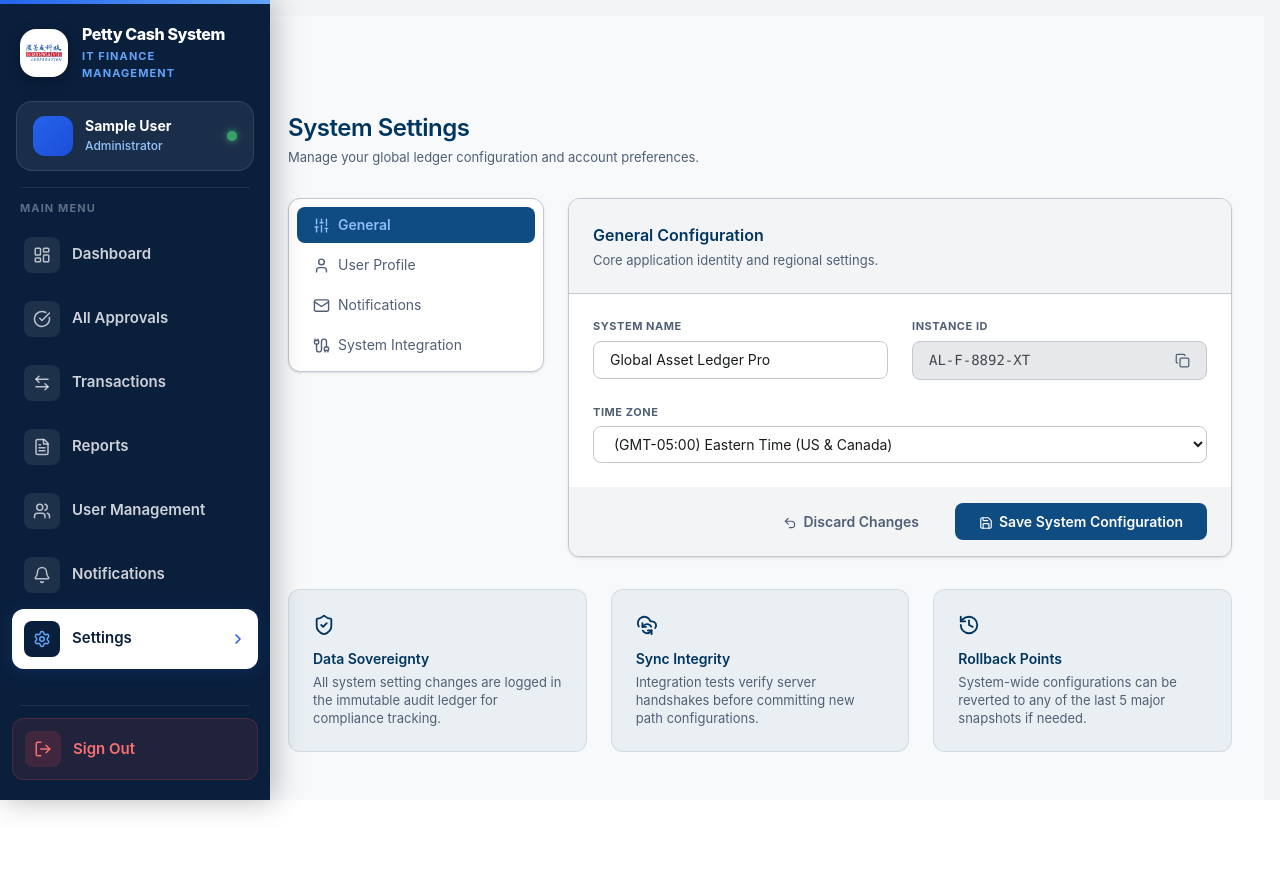
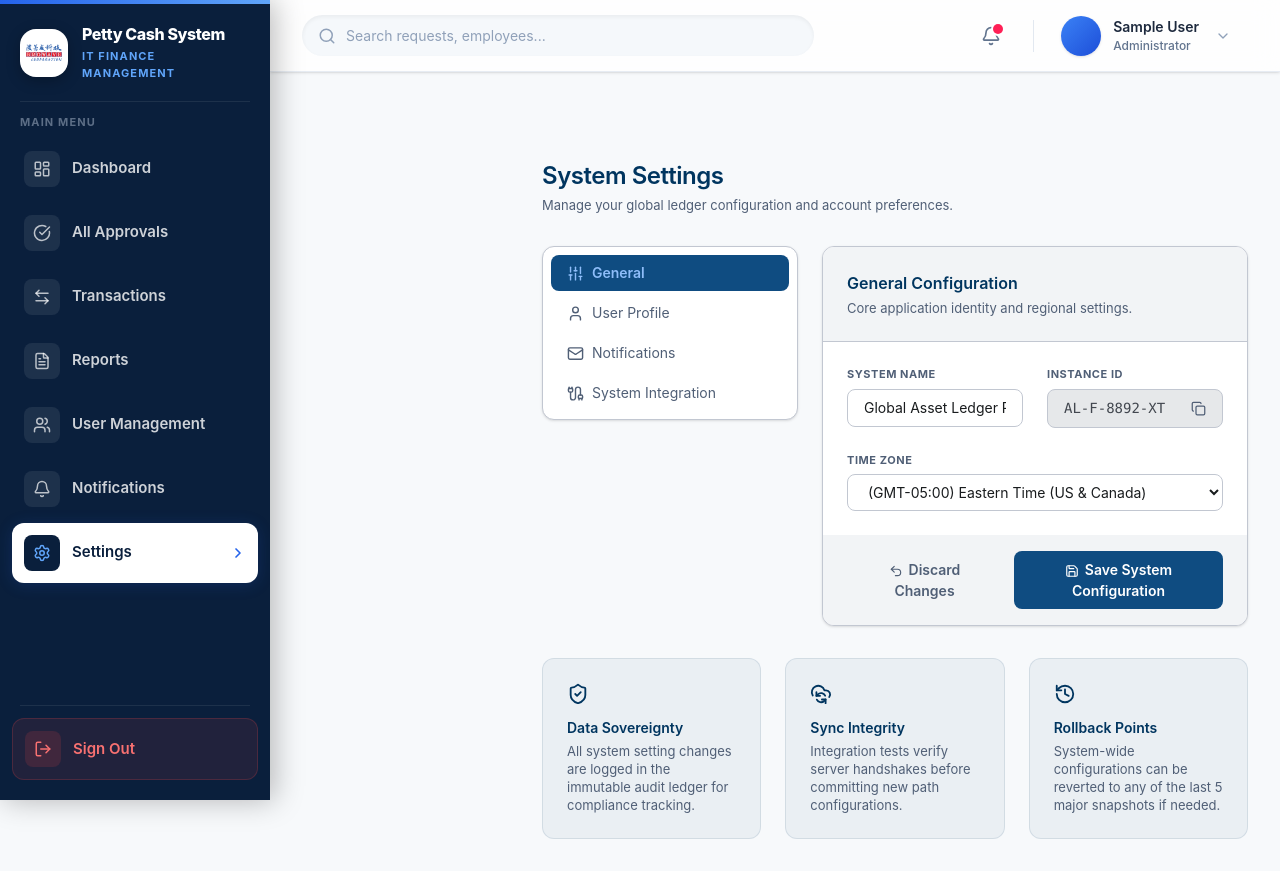
Before and after one commit to arnelgwencompany-boop/FinanceSystem, a React (Vite) app in the folder client/: page /settings in a window 1280 px wide. Before the commit the page ends 800 px from the top, so only its background shows below. Built offline with nearby package versions, Linux system fonts and the light colour scheme; sample sign-in values are in the browser's storage.

Commit message:
done maing the deader and sidebar dynamically

```diff
--- a/client/src/components/layout/MainLayout.tsx
+++ b/client/src/components/layout/MainLayout.tsx
@@ -1,18 +1,17 @@
 import { Outlet } from "react-router-dom";
 import Sidebar from "../shared/Sidebar";
-// import Header from "../shared/Header";
+import Header from "../shared/Header";
 
 export default function MainLayout() {
   return (
-    <div className="flex h-screen">
+    <div className="min-h-screen bg-[#f7f9fb]">
       <Sidebar />
+      <Header />
 
-      <div className="flex-1 flex flex-col">
-        {/* <Header /> */}
-        <main className="p-4 overflow-auto">
-          <Outlet />
-        </main>
-      </div>
+      {/* Offset for fixed sidebar (270px) and fixed header (64px) */}
+      <main className="ml-[270px] pt-16">
+        <Outlet />
+      </main>
     </div>
   );
 }
--- a/client/src/components/shared/Header.tsx
+++ b/client/src/components/shared/Header.tsx
@@ -1,54 +1,192 @@
-import { Search, HelpCircle, Bell, User } from "lucide-react";
+import { useState, useRef, useEffect } from "react";
+import { useNavigate } from "react-router-dom";
+import {
+  Bell, Search, ChevronDown, Building2, Mail,
+  IdCard, Shield,
+} from "lucide-react";
+
+// ─── Types ────────────────────────────────────────────────────────────────────
+type Role = "admin" | "supervisor" | "director" | "finance" | "employee";
+
+interface CurrentUser {
+  name: string;
+  role: Role;
+  initials: string;
+  email?: string;
+  department?: string;
+  employeeId?: string;
+}
+
+const ROLE_LABELS: Record<Role, string> = {
+  admin:      "Administrator",
+  supervisor: "Supervisor",
+  director:   "Director",
+  finance:    "Finance Officer",
+  employee:   "Employee",
+};
+
+const ROLE_AVATAR_COLOR: Record<Role, string> = {
+  admin:      "linear-gradient(135deg, #3b82f6, #1d4ed8)",
+  supervisor: "linear-gradient(135deg, #8b5cf6, #6d28d9)",
+  director:   "linear-gradient(135deg, #06b6d4, #0e7490)",
+  finance:    "linear-gradient(135deg, #10b981, #047857)",
+  employee:   "linear-gradient(135deg, #f59e0b, #b45309)",
+};
+
+function getCurrentUser(): CurrentUser {
+  try {
+    const raw = localStorage.getItem("user");
+    if (!raw) return { name: "Guest", role: "employee", initials: "G" };
+    return JSON.parse(raw) as CurrentUser;
+  } catch {
+    return { name: "Guest", role: "employee", initials: "G" };
+  }
+}
 
 export default function Header() {
+  const navigate = useNavigate();
+  const user = getCurrentUser();
+  const { name, role, initials, email, department, employeeId } = user;
+
+  const [menuOpen, setMenuOpen] = useState(false);
+  const menuRef = useRef<HTMLDivElement>(null);
+
+  // Close dropdown on outside click
+  useEffect(() => {
+    const handler = (e: MouseEvent) => {
+      if (menuRef.current && !menuRef.current.contains(e.target as Node)) {
+        setMenuOpen(false);
+      }
+    };
+    document.addEventListener("mousedown", handler);
+    return () => document.removeEventListener("mousedown", handler);
+  }, []);
+
+
   return (
-    <header className="fixed top-0 right-0 w-[calc(100%-240px)] h-16 bg-[#ffffff] border-b border-[#c2c7d1] flex justify-between items-center px-8 z-40">
-
-      {/* Left - Search Bar */}
-      <div className="flex items-center gap-4">
-        <div className="relative group">
-          <Search size={16} className="absolute left-3 top-1/2 -translate-y-1/2 text-[#727780]" />
+    <header className="fixed top-0 left-[270px] right-0 h-[72px] z-40 flex items-center justify-between px-8 bg-white/80 backdrop-blur-md border-b border-slate-200/80 shadow-sm transition-all">
+      {/* ── Left: search ─────────────────────────────────────────────────── */}
+      <div className="flex items-center gap-4 flex-1 max-w-lg">
+        <div className="relative w-full group">
+          <Search
+            size={18}
+            className="absolute left-4 top-1/2 -translate-y-1/2 text-slate-400 group-focus-within:text-[#00355f] transition-colors duration-300"
+          />
           <input
             type="text"
-            placeholder="Search..."
-            className="h-9 w-64 pl-10 pr-4 bg-[#ffffff] border border-[#c2c7d1] rounded-lg text-[13px] focus:ring-1 focus:ring-[#00355f] focus:border-[#00355f] outline-none transition-all"
+            placeholder="Search requests, employees..."
+            className="w-full pl-11 pr-4 py-2.5 bg-slate-100/70 border-transparent rounded-full text-[14px] text-slate-700 placeholder-slate-400 outline-none focus:border-[#00355f]/20 focus:bg-white focus:ring-4 focus:ring-[#00355f]/10 transition-all duration-300 shadow-inner"
           />
         </div>
       </div>
 
-      {/* Right - Actions & User Profile */}
-      <div className="flex items-center gap-6">
+      {/* ── Right: notifications + profile ──────────────────────────────── */}
+      <div className="flex items-center gap-5">
 
-        {/* Help & Notifications */}
-        <div className="flex items-center gap-2">
-          <button className="p-2 text-[#505f76] hover:text-[#00355f] transition-all duration-200">
-            <HelpCircle size={20} />
+        {/* Notification bell */}
+        <button
+          onClick={() => navigate("/notifications")}
+          className="relative w-11 h-11 rounded-full flex items-center justify-center text-slate-500 hover:bg-slate-100 hover:text-[#00355f] transition-all duration-200 active:scale-95"
+          aria-label="Notifications"
+        >
+          <Bell size={20} />
+          <span className="absolute top-2.5 right-2.5 w-2.5 h-2.5 rounded-full bg-rose-500 ring-2 ring-white" />
         </button>
-          <div className="relative">
-            <button className="p-2 text-[#505f76] hover:text-[#00355f] transition-all duration-200 relative">
-              <Bell size={20} />
-              {/* Notification Dot */}
-              <span className="absolute top-2 right-2 w-2 h-2 bg-[#ba1a1a] rounded-full border-2 border-white"></span>
+
+        {/* Divider */}
+        <div className="w-px h-8 bg-slate-200" />
+
+        {/* Profile dropdown trigger */}
+        <div className="relative" ref={menuRef}>
+          <button
+            onClick={() => setMenuOpen((v) => !v)}
+            className="flex items-center gap-3 p-1.5 pr-4 rounded-full hover:bg-slate-100 border border-transparent hover:border-slate-200 transition-all duration-200 active:scale-95"
+          >
+            <div
+              className="w-10 h-10 rounded-full flex items-center justify-center text-[14px] font-bold text-white flex-shrink-0 shadow-sm"
+              style={{ background: ROLE_AVATAR_COLOR[role] }}
+            >
+              {initials}
+            </div>
+            <div className="text-left hidden sm:block">
+              <p className="text-[14px] font-semibold text-slate-800 leading-none">{name}</p>
+              <p className="text-[12px] text-slate-500 font-medium leading-none mt-1.5">{ROLE_LABELS[role]}</p>
+            </div>
+            <ChevronDown
+              size={16}
+              className={`text-slate-400 ml-1 transition-transform duration-300 ${menuOpen ? "rotate-180" : ""}`}
+            />
           </button>
+
+          {/* ── Dropdown panel ───────────────────────────────────────────── */}
+          <div
+            className={`absolute right-0 top-[calc(100%+12px)] w-72 bg-white rounded-2xl shadow-[0_10px_40px_-10px_rgba(0,0,0,0.15)] border border-slate-100 overflow-hidden z-50 transform origin-top-right transition-all duration-200 ease-out ${
+              menuOpen ? "opacity-100 scale-100 translate-y-0 visible" : "opacity-0 scale-95 -translate-y-2 invisible"
+            }`}
+          >
+            {/* Header / Hero */}
+            <div className="px-6 py-5 bg-gradient-to-br from-[#00355f] to-[#0f4c81] relative overflow-hidden">
+              {/* Decorative background circle */}
+              <div className="absolute -right-6 -top-6 w-24 h-24 bg-white/10 rounded-full blur-xl pointer-events-none" />
+
+              <div className="flex items-center gap-4 relative z-10">
+                <div
+                  className="w-12 h-12 rounded-full flex items-center justify-center text-[16px] font-bold text-white flex-shrink-0 shadow-inner ring-2 ring-white/20"
+                  style={{ background: ROLE_AVATAR_COLOR[role] }}
+                >
+                  {initials}
+                </div>
+                <div className="min-w-0">
+                  <p className="text-[15px] font-bold text-white truncate leading-tight">{name}</p>
+                  <span className="inline-flex items-center gap-1.5 text-[11px] font-medium mt-1.5 px-2.5 py-1 rounded-full bg-white/15 text-blue-100 backdrop-blur-sm border border-white/10 shadow-sm">
+                    <Shield size={10} className="text-blue-200" /> {ROLE_LABELS[role]}
+                  </span>
+                </div>
               </div>
             </div>
 
-        {/* Divider */}
-        <div className="h-8 w-[1px] bg-[#c2c7d1] mx-2"></div>
-
-        {/* User Profile */}
-        <div className="flex items-center gap-2 cursor-pointer hover:bg-[#e0e3e5] p-1 rounded-lg transition-colors">
-          <div className="text-right hidden sm:block">
-            <p className="text-[13px] font-bold text-[#00355f]">Arnel Gwen</p>
-            <p className="text-[10px] text-[#505f76] font-bold uppercase tracking-wider">Administrator</p>
+            {/* Account details */}
+            {(department || email || employeeId) && (
+              <div className="px-3 py-3 space-y-1 border-b border-slate-100">
+                {department && (
+                  <div className="flex items-center gap-3 px-3 py-2 rounded-xl bg-transparent">
+                    <div className="w-8 h-8 rounded-full bg-blue-50/50 flex items-center justify-center flex-shrink-0 text-[#00355f]">
+                      <Building2 size={15} />
                     </div>
-
-          {/* User Icon Badge */}
-          <div className="w-10 h-10 rounded-full border border-[#c2c7d1] bg-[#f2f4f6] flex items-center justify-center text-[#505f76]">
-            <User size={20} />
+                    <div className="min-w-0">
+                      <p className="text-[10px] font-semibold uppercase tracking-wider text-slate-400 leading-none mb-1">Department</p>
+                      <p className="text-[13px] font-medium text-slate-700 truncate">{department}</p>
                     </div>
                   </div>
+                )}
+                {email && (
+                  <div className="flex items-center gap-3 px-3 py-2 rounded-xl bg-transparent">
+                    <div className="w-8 h-8 rounded-full bg-blue-50/50 flex items-center justify-center flex-shrink-0 text-[#00355f]">
+                      <Mail size={15} />
+                    </div>
+                    <div className="min-w-0">
+                      <p className="text-[10px] font-semibold uppercase tracking-wider text-slate-400 leading-none mb-1">Email</p>
+                      <p className="text-[13px] font-medium text-slate-700 truncate">{email}</p>
+                    </div>
+                  </div>
+                )}
+                {employeeId && (
+                  <div className="flex items-center gap-3 px-3 py-2 rounded-xl bg-transparent">
+                    <div className="w-8 h-8 rounded-full bg-blue-50/50 flex items-center justify-center flex-shrink-0 text-[#00355f]">
+                      <IdCard size={15} />
+                    </div>
+                    <div className="min-w-0">
+                      <p className="text-[10px] font-semibold uppercase tracking-wider text-slate-400 leading-none mb-1">Employee ID</p>
+                      <p className="text-[13px] font-medium font-mono text-slate-700 truncate">{employeeId}</p>
+                    </div>
+                  </div>
+                )}
+              </div>
+            )}
 
+            {/* Actions (Added handleLogout binding) */}
+          </div>
+        </div>
       </div>
     </header>
   );
--- a/client/src/components/shared/Sidebar.tsx
+++ b/client/src/components/shared/Sidebar.tsx
@@ -16,44 +16,37 @@ interface MenuItem {
   roles: Role[];
 }
 
-const ROLE_LABELS: Record<Role, string> = {
-  admin:      "Administrator",
-  supervisor: "Supervisor",
-  director:   "Director",
-  finance:    "Finance Officer",
-  employee:   "Employee",
-};
-
-const ROLE_AVATAR_COLOR: Record<Role, string> = {
-  admin:      "linear-gradient(135deg,#2563eb,#1d4ed8)",
-  supervisor: "linear-gradient(135deg,#7c3aed,#6d28d9)",
-  director:   "linear-gradient(135deg,#0891b2,#0e7490)",
-  finance:    "linear-gradient(135deg,#059669,#047857)",
-  employee:   "linear-gradient(135deg,#d97706,#b45309)",
-};
+interface CurrentUser {
+  name: string;
+  role: Role;
+  initials: string;
+  email?: string;
+  department?: string;
+  employeeId?: string;
+}
 
 const ALL_MENU_ITEMS: MenuItem[] = [
-  { name: "Dashboard",        path: "/dashboard",          icon: LayoutDashboard, roles: ["admin",] },
-  { name: "Submit Request",   path: "/request",            icon: FilePlus,        roles: ["employee"] },
-  { name: "My Approvals",     path: "/supervisor-approval",icon: CheckCircle,     roles: ["supervisor"] },
-  { name: "My Approvals",     path: "/director-approval",  icon: CheckCircle,     roles: ["director"] },
-  { name: "Finance Page",     path: "/finance-page",       icon: CheckCircle,     roles: ["finance"] },
-  { name: "All Approvals",    path: "/approvals",          icon: CheckCircle,     roles: ["admin"] },
-  { name: "Transactions",     path: "/transactions",       icon: ArrowLeftRight,  roles: ["admin",] },
-  { name: "Reports",          path: "/reports",            icon: FileText,        roles: ["admin"] },
-  { name: "User Management",  path: "/users",              icon: Users,           roles: ["admin"] },
-  { name: "Notifications",    path: "/notifications",      icon: Bell,            roles: ["admin","supervisor","director","finance","employee"] },
-  { name: "Settings",         path: "/settings",           icon: Settings,        roles: ["admin","supervisor","director","finance","employee"] },
+  { name: "Dashboard",        path: "/dashboard",           icon: LayoutDashboard, roles: ["admin"] },
+  { name: "Submit Request",   path: "/request",             icon: FilePlus,        roles: ["employee"] },
+  { name: "My Approvals",     path: "/supervisor-approval", icon: CheckCircle,     roles: ["supervisor"] },
+  { name: "My Approvals",     path: "/director-approval",   icon: CheckCircle,     roles: ["director"] },
+  { name: "Finance Page",     path: "/finance-page",        icon: CheckCircle,     roles: ["finance"] },
+  { name: "All Approvals",    path: "/approvals",           icon: CheckCircle,     roles: ["admin"] },
+  { name: "Transactions",     path: "/transactions",        icon: ArrowLeftRight,  roles: ["admin"] },
+  { name: "Reports",          path: "/reports",             icon: FileText,        roles: ["admin"] },
+  { name: "User Management",  path: "/users",               icon: Users,           roles: ["admin"] },
+  { name: "Notifications",    path: "/notifications",       icon: Bell,            roles: ["admin","supervisor","director","finance","employee"] },
+  { name: "Settings",         path: "/settings",            icon: Settings,        roles: ["admin","supervisor","director","finance","employee"] },
 ];
 
 // ─── Read user from localStorage (set by LoginPage) ──────────────────────────
-function getCurrentUser() {
+function getCurrentUser(): CurrentUser {
   try {
     const raw = localStorage.getItem("user");
-    if (!raw) return { name: "Guest", role: "employee" as Role, initials: "G" };
-    return JSON.parse(raw) as { name: string; role: Role; initials: string };
+    if (!raw) return { name: "Guest", role: "employee", initials: "G" };
+    return JSON.parse(raw) as CurrentUser;
   } catch {
-    return { name: "Guest", role: "employee" as Role, initials: "G" };
+    return { name: "Guest", role: "employee", initials: "G" };
   }
 }
 
@@ -61,13 +54,15 @@ export default function Sidebar() {
   const location = useLocation();
   const navigate = useNavigate();
   const user = getCurrentUser();
-  const { name, role, initials } = user;
+  const { role,  } = user;
 
   const visibleItems = ALL_MENU_ITEMS.filter((item) => item.roles.includes(role));
 
   const handleLogout = () => {
+    localStorage.removeItem("access");
     localStorage.removeItem("token");
     localStorage.removeItem("user");
+    localStorage.removeItem("remember");
     navigate("/", { replace: true });
   };
 
@@ -109,39 +104,6 @@ export default function Sidebar() {
           </p>
         </div>
       </div>
-
-      {/* ── User card ────────────────────────────────────────────────────── */}
-      <div className="mx-4 mb-4 flex-shrink-0">
-        <div
-          className="flex items-center gap-3 px-4 py-3.5 rounded-2xl"
-          style={{
-            backgroundColor: "rgba(255,255,255,0.07)",
-            border: "1px solid rgba(255,255,255,0.1)",
-          }}
-        >
-          <div
-            className="w-10 h-10 rounded-xl flex items-center justify-center flex-shrink-0 text-[14px] font-extrabold text-white"
-            style={{ background: ROLE_AVATAR_COLOR[role] }}
-          >
-            {initials}
-          </div>
-          <div className="flex-1 min-w-0">
-            <p className="text-[14px] font-bold text-white leading-tight truncate">{name}</p>
-            <p className="text-[12px] font-medium mt-0.5 truncate" style={{ color: "#93c5fd" }}>
-              {ROLE_LABELS[role]}
-            </p>
-          </div>
-          <span
-            className="w-2.5 h-2.5 rounded-full flex-shrink-0"
-            style={{
-              backgroundColor: "#4ade80",
-              boxShadow: "0 0 7px #4ade80",
-              animation: "blink 2s ease-in-out infinite",
-            }}
-          />
-        </div>
-      </div>
-
       {/* Divider */}
       <div className="mx-5 mb-3 flex-shrink-0 h-px" style={{ backgroundColor: "rgba(255,255,255,0.08)" }} />
 
@@ -195,6 +157,7 @@ export default function Sidebar() {
       <div className="px-3 pb-5 flex-shrink-0">
         <button
           onClick={handleLogout}
+          type="button"
           className="w-full flex items-center gap-3 px-3 py-3 rounded-xl transition-all duration-150 cursor-pointer"
           style={{
             backgroundColor: "rgba(239,68,68,0.1)",
--- a/client/src/modules/auth/LoginPage.tsx
+++ b/client/src/modules/auth/LoginPage.tsx
@@ -179,6 +179,9 @@ export default function LoginPage() {
           .map((n: string) => n[0])
           .join("")
           .toUpperCase(),
+        email:      profile.user.email,
+        department: profile.department,
+        employeeId: profile.employee_id,
       };
 
       localStorage.setItem("user", JSON.stringify(user));
```
Also changed, not shown: client/src/routes/AppRoutes.tsx (+31 -13 lines), client/src/components/layout/AuthLayout.tsx (deleted), client/src/components/shared/Card.tsx (deleted), client/src/components/shared/DataTable.tsx (deleted). Lines whose indentation alone changed are shown as unchanged.
